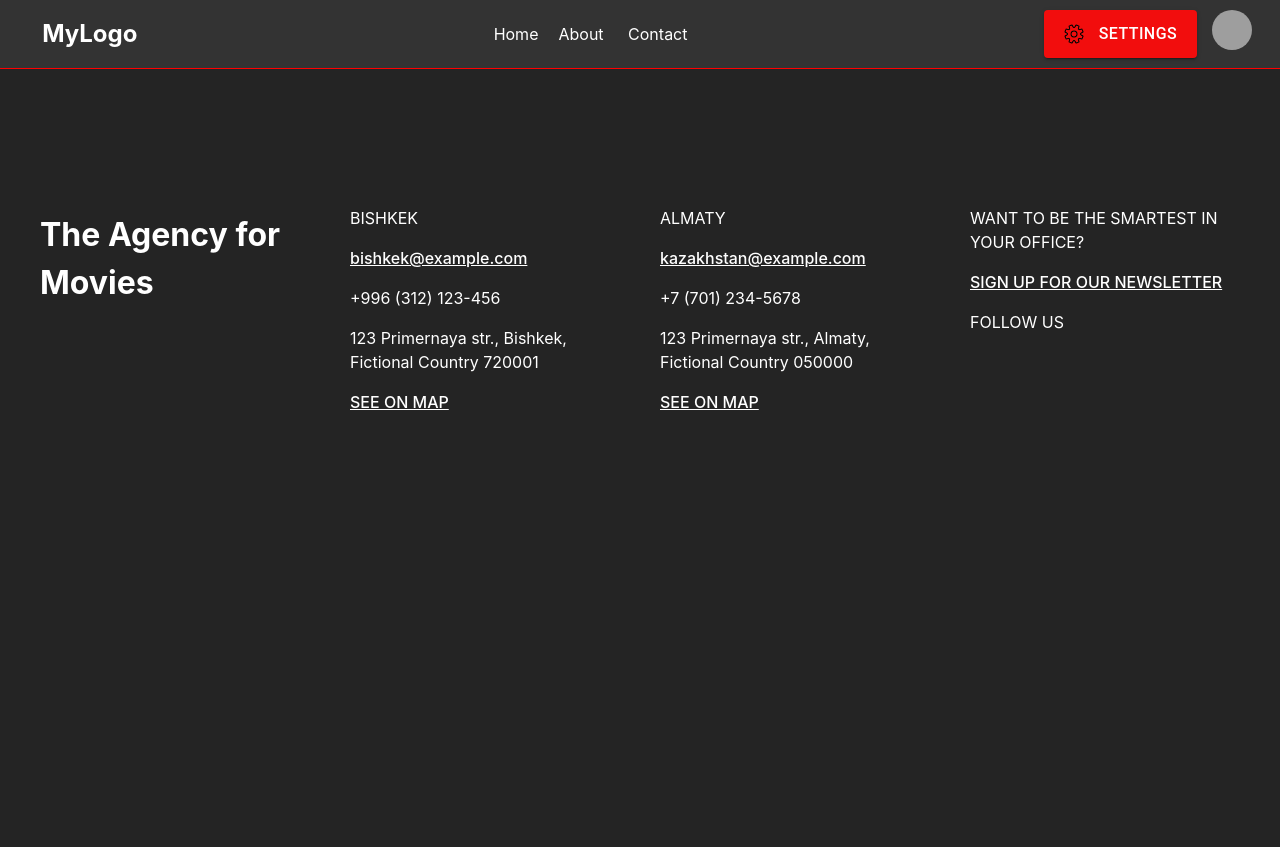
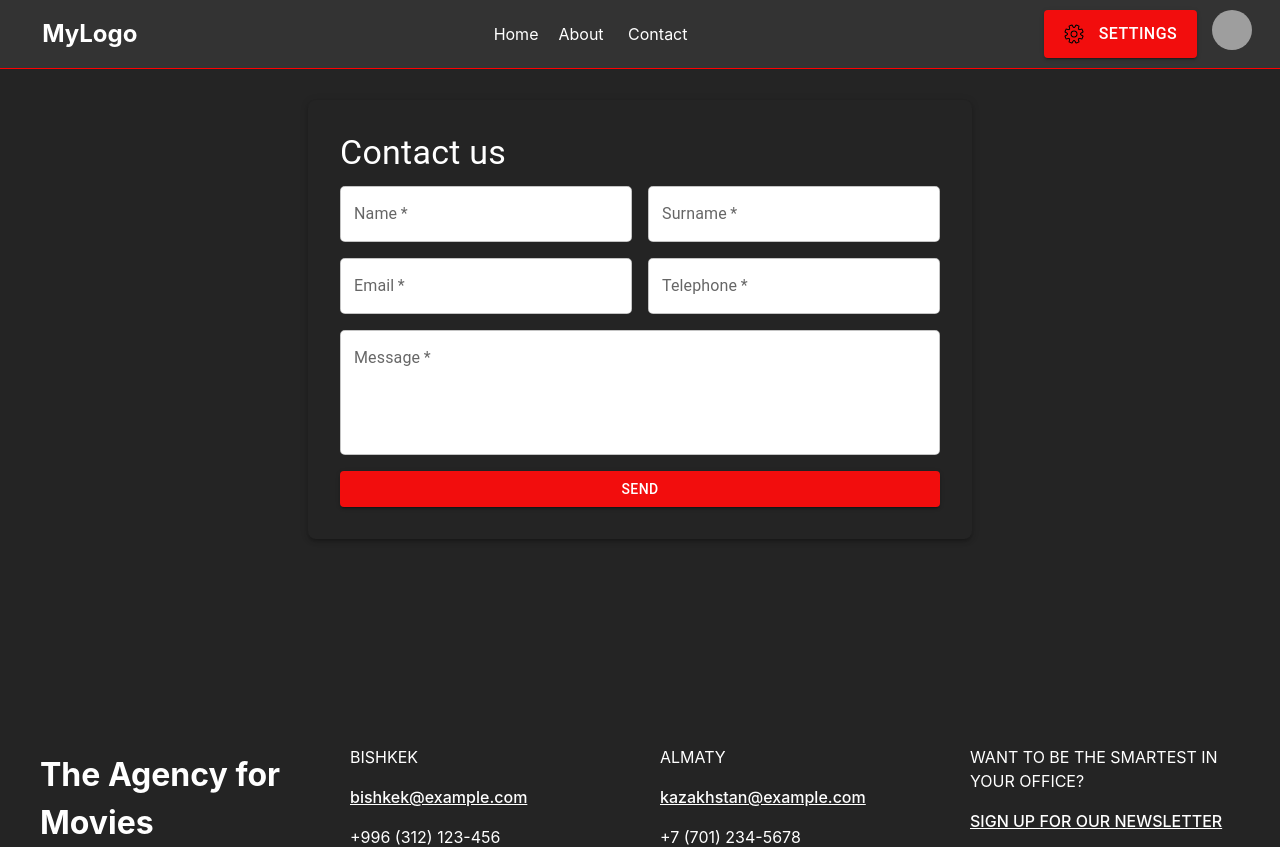
Before and after one commit to koog7/MovieSite, a React (Vite) app: page /contact-form in a window 1280 px wide. Shown: the top 847 px of the page. Before the commit the page ends 800 px from the top, so only its background shows below. Built offline with nearby package versions, Linux system fonts and the light colour scheme; grey boxes are pictures that could not be loaded.

Commit message:
Добавлен третий компонент с формой вместе со стилями

```diff
--- a/src/components/ContactForm.tsx
+++ b/src/components/ContactForm.tsx
@@ -1,8 +1,84 @@
-
+import { Box, Button, Grid, TextField, Typography } from '@mui/material';
 const ContactForm = () => {
     return (
         <div>
+            <Box sx={{
+                padding: 4,
+                backgroundColor: '#242424',
+                borderRadius: 2,
+                boxShadow: 3,
+                maxWidth: 600,
+                margin: '100px auto 0 auto',
 
+            }}>
+                <Typography variant="h4" component="h1" gutterBottom color={'white'}>
+                    Contact us
+                </Typography>
+                <form noValidate autoComplete="off">
+                    <Grid container spacing={2}>
+                        <Grid item xs={12} sm={6}>
+                            <TextField
+                                fullWidth
+                                label="Name"
+                                variant="outlined"
+                                required
+                                sx={{backgroundColor: 'white', borderRadius: '5px'}}
+                            />
+                        </Grid>
+                        <Grid item xs={12} sm={6}>
+                            <TextField
+                                fullWidth
+                                label="Surname"
+                                variant="outlined"
+                                required
+                                sx={{backgroundColor: 'white', borderRadius: '5px'}}
+                            />
+                        </Grid>
+                        <Grid item xs={12} sm={6}>
+                            <TextField
+                                fullWidth
+                                label="Email"
+                                variant="outlined"
+                                type="email"
+                                required
+                                sx={{backgroundColor: 'white', borderRadius: '5px'}}
+                            />
+                        </Grid>
+                        <Grid item xs={12} sm={6}>
+                            <TextField
+                                fullWidth
+                                label="Telephone"
+                                variant="outlined"
+                                type="tel"
+                                required
+                                sx={{backgroundColor: 'white', borderRadius: '5px'}}
+                            />
+                        </Grid>
+                        <Grid item xs={12}>
+                            <TextField
+                                fullWidth
+                                label="Message"
+                                variant="outlined"
+                                multiline
+                                rows={4}
+                                required
+                                sx={{backgroundColor: 'white', borderRadius: '5px'}}
+                            />
+                        </Grid>
+                        <Grid item xs={12}>
+                            <Button
+                                fullWidth
+                                variant="contained"
+                                color="primary"
+                                type="submit"
+                                sx={{backgroundColor: '#f20d0d'}}
+                            >
+                                Send
+                            </Button>
+                        </Grid>
+                    </Grid>
+                </form>
+            </Box>
         </div>
     );
 };
```
